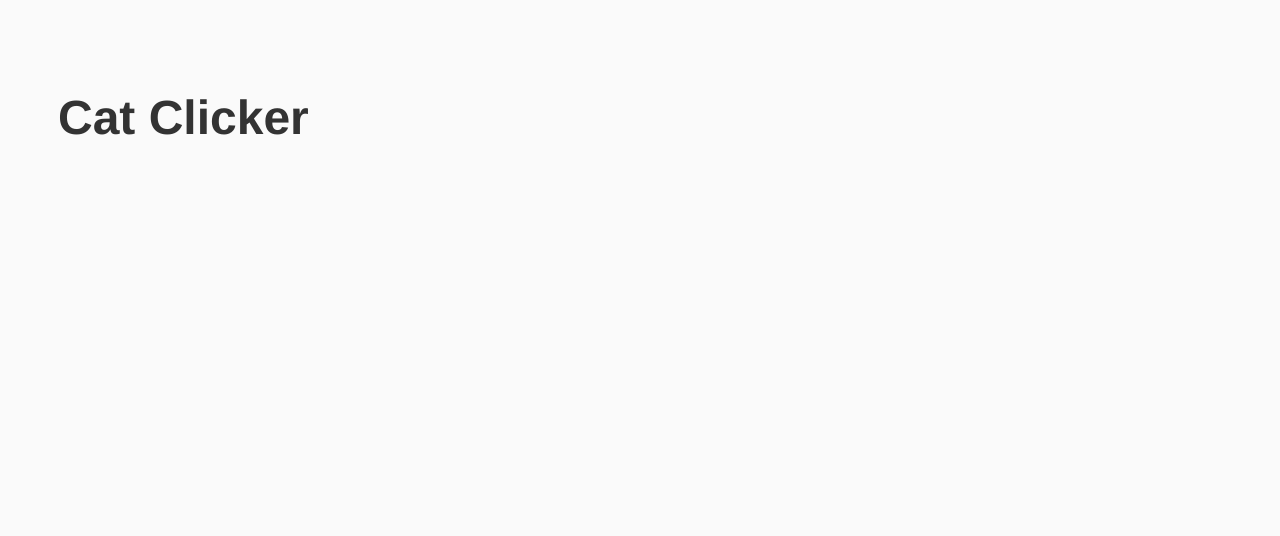
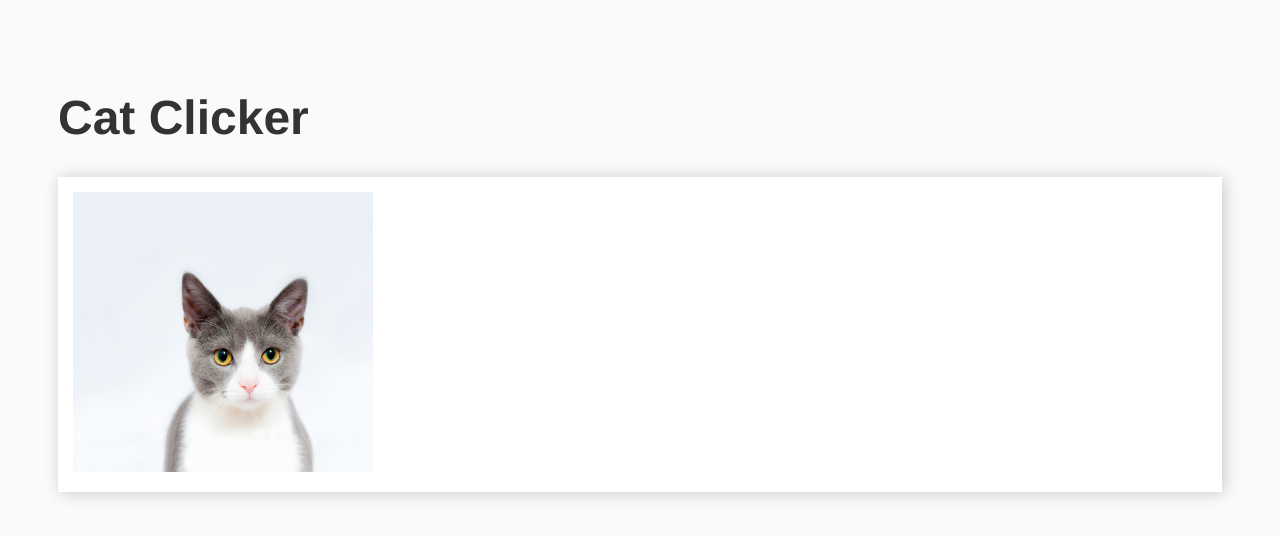
Before and after one commit to jameshedaweng/cat-clicker, a Vue app: page / in a window 1280 px wide. Shown: the top 536 px of the page. Built offline with nearby package versions, Linux system fonts and the light colour scheme.

Commit message:
Show a basic cat image in a component

```diff
--- a/src/App.vue
+++ b/src/App.vue
@@ -1,17 +1,21 @@
 <template>
   <div id="app">
     <h1>Cat Clicker</h1>
+    <div id="main-container">
+      <CatContainer></CatContainer>
+    </div>
   </div>
 </template>
 
 <script>
+  import CatContainer from './components/CatContainer';
 
-export default {
-  name: 'app',
-  components: {
-
+  export default {
+    name: 'app',
+    components: {
+      CatContainer
+    }
   }
-}
 </script>
 
 <style lang="scss">
--- a/src/assets/scss/components/_base.scss
+++ b/src/assets/scss/components/_base.scss
@@ -10,6 +10,11 @@ html, body {
 
 #app {
   padding: 50px;
+  #main-container {
+    display: flex;
+    flex-direction: row;
+    flex-wrap: wrap;
+  }
 }
 
 h1 {
--- /dev/null
+++ b/src/assets/scss/components/_cat_container.scss
@@ -0,0 +1,12 @@
+@import "../helpers/all";
+
+.cat-container{
+  padding: 15px;
+  background: $white;
+  box-shadow: 2px 1px 15px 0px $shadow;
+  flex: 1;
+  .cat-image{
+    width: 300px;
+    height: auto;
+  }
+}
--- a/src/assets/scss/helpers/_colors.scss
+++ b/src/assets/scss/helpers/_colors.scss
@@ -3,5 +3,6 @@ $bgGray:    #FAFAFA;
 $textGray:  #777777;
 $textBlack: #333333;
 $black:     #000000;
+$shadow:    rgba($black, 0.2);
 
 $theme1:    #3498DB;
--- /dev/null
+++ b/src/assets/scss/pages/cat_container.scss
@@ -0,0 +1 @@
+@import "../components/cat_container";
--- /dev/null
+++ b/src/components/CatContainer.vue
@@ -0,0 +1,13 @@
+<template>
+  <div class="cat-container">
+    <img class="cat-image" src="../assets/images/normal-cat.jpg">
+  </div>
+</template>
+
+<script>
+  name: 'cat-container'
+</script>
+
+<style lang="scss" scoped>
+  @import '../assets/scss/pages/cat_container';
+</style>
```
Also changed, not shown: src/components/HelloWorld.vue (deleted, +0 -56 lines), src/assets/images/normal-cat.jpg (added).
